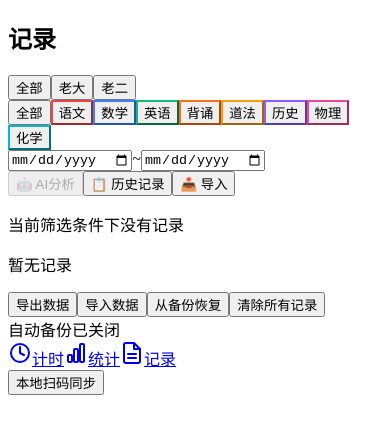
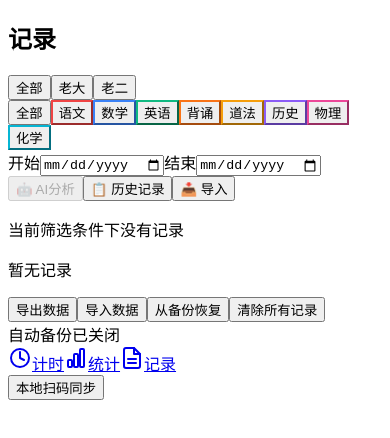
Before and after one commit to ultrafit67/homework_timer, a React (Vite) app: page /#/records in a window 390 px wide. Shown: the top 438 px of the page. Built offline with nearby package versions, Linux system fonts and the light colour scheme; the HTML template or start-up script is replaced by a standard one.

Commit message:
fix: replace date input placeholders with inline labels for mobile compat

```diff
--- a/src/pages/RecordsView.tsx
+++ b/src/pages/RecordsView.tsx
@@ -290,9 +290,14 @@ export function RecordsView() {
       </div>
 
       <div className="date-range">
-        <input type="date" className="date-range__input" value={dateFrom} onChange={e => { setDateFrom(e.target.value); setPage(0) }} />
-        <span className="date-range__sep">~</span>
-        <input type="date" className="date-range__input" value={dateTo} onChange={e => { setDateTo(e.target.value); setPage(0) }} />
+        <span className="date-range__field">
+          <span className="date-range__label">开始</span>
+          <input type="date" required className="date-range__input" value={dateFrom} onChange={e => { setDateFrom(e.target.value); setPage(0) }} />
+        </span>
+        <span className="date-range__field">
+          <span className="date-range__label">结束</span>
+          <input type="date" required className="date-range__input" value={dateTo} onChange={e => { setDateTo(e.target.value); setPage(0) }} />
+        </span>
         {(dateFrom || dateTo) && (
           <button className="date-range__clear" onClick={() => { setDateFrom(''); setDateTo(''); setPage(0) }}>清除</button>
         )}
--- a/src/styles.css
+++ b/src/styles.css
@@ -818,26 +818,49 @@ body {
 .date-range {
   display: flex;
   align-items: center;
-  gap: 8px;
+  gap: 6px;
   margin-bottom: 12px;
+}
+
+.date-range__field {
+  flex: 1;
+  display: flex;
+  align-items: center;
+  gap: 4px;
+  min-width: 0;
+}
+
+.date-range__label {
+  font-size: 14px;
+  color: var(--color-text-secondary);
+  white-space: nowrap;
+  flex-shrink: 0;
 }
 
 .date-range__input {
   flex: 1;
+  min-width: 0;
   padding: 6px 10px;
   border: 1px solid var(--color-border);
   border-radius: 8px;
   font-size: 14px;
   background: var(--color-bg);
   color: var(--color-text);
-  min-width: 0;
-}
-
-.date-range__sep {
-  color: var(--color-text-secondary);
-  font-size: 14px;
-  flex-shrink: 0;
-}
+  box-sizing: border-box;
+}
+
+/* Hide native date placeholder (年/月/日) when empty */
+.date-range__input[type="date"]::-webkit-datetime-edit {
+  color: transparent;
+}
+.date-range__input[type="date"]:focus::-webkit-datetime-edit {
+  color: var(--color-text);
+}
+.date-range__input[type="date"]:valid::-webkit-datetime-edit {
+  color: var(--color-text);
+}
+
+
 
 .date-range__clear {
   border: none;
```
